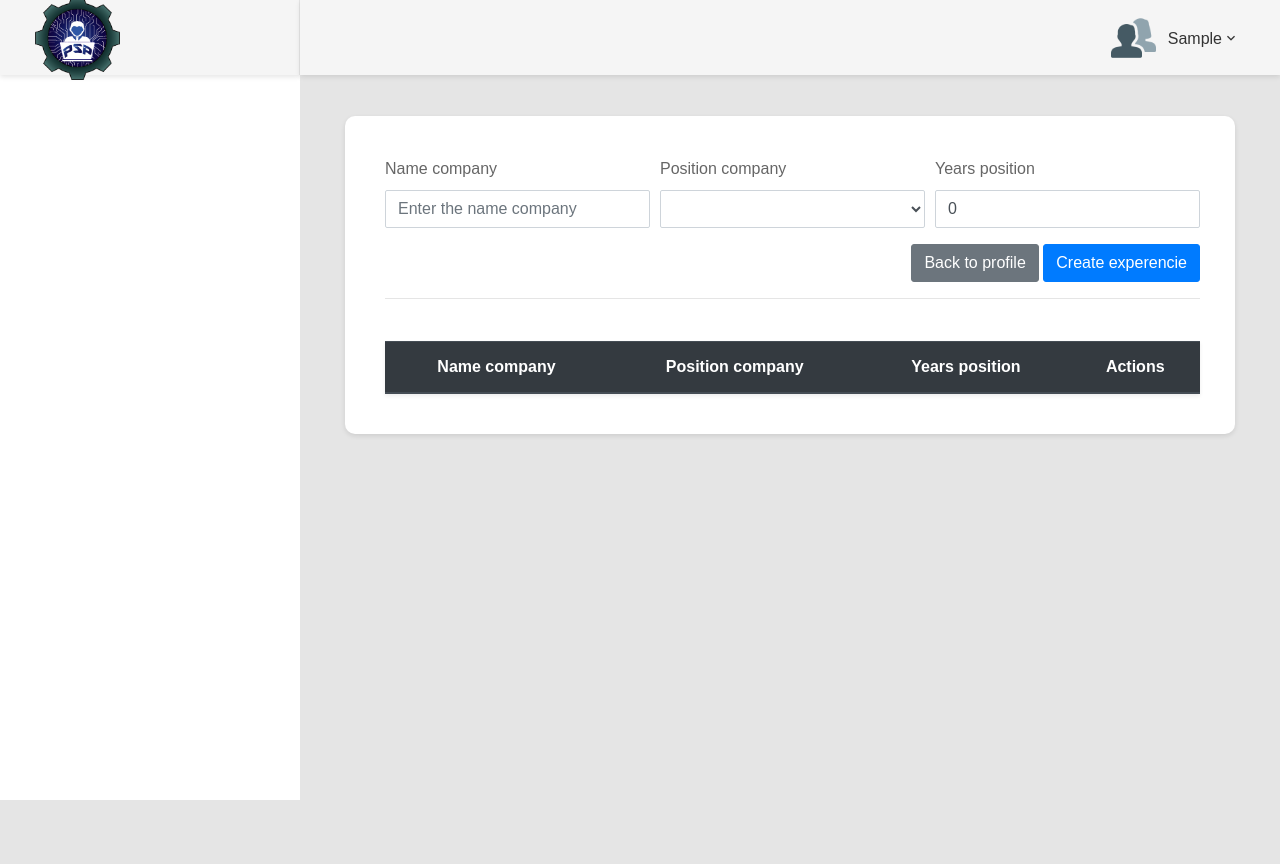
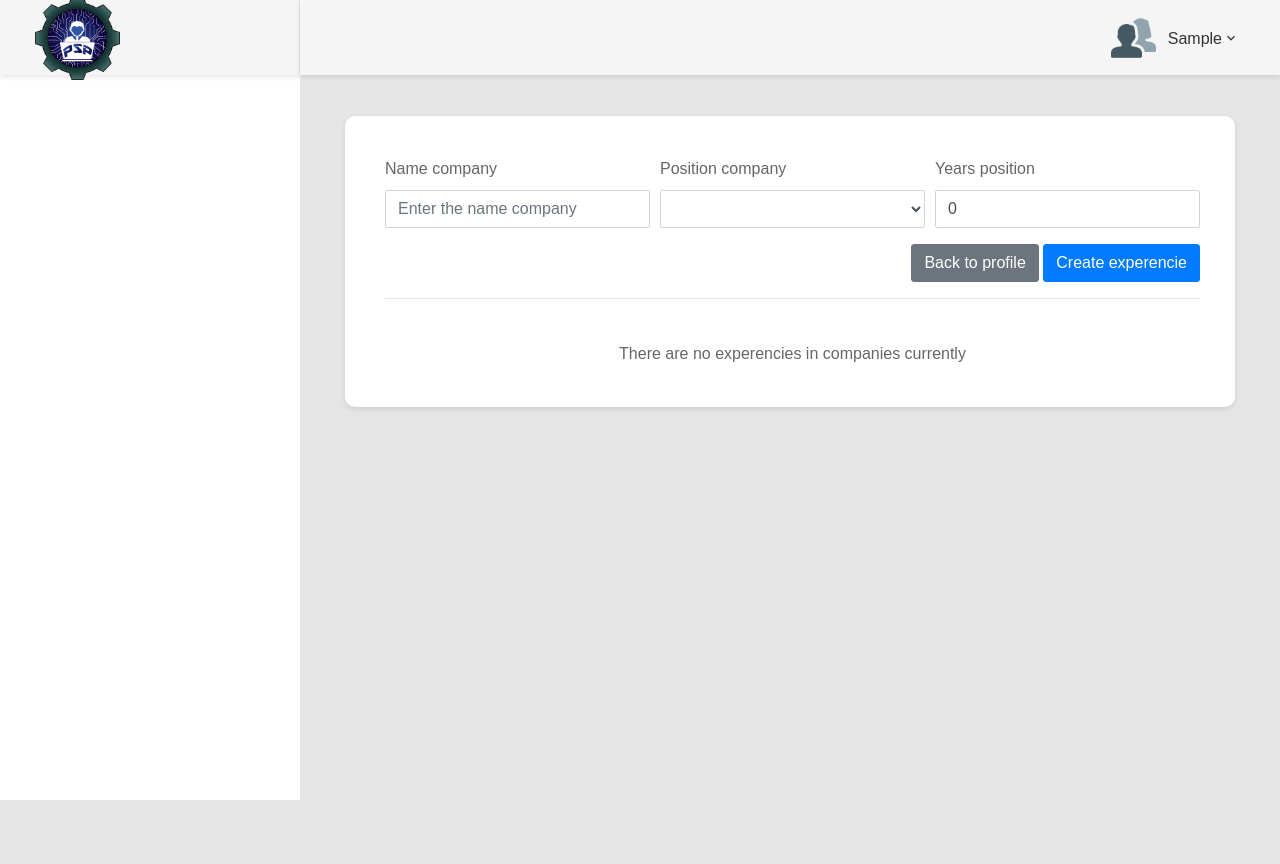
Before and after one commit to crisboleda/psp, a Django app: page /users/experencie-companies/ in a window 1280 px wide. Run offline with Django 3.2, Linux system fonts and the light colour scheme; the visitor is signed in with stand-in values (Sample User, id 1); lists and menus that the app fills with data are empty; some libraries are stand-ins or nearby versions.

Commit message:
Se modifican algunos templates (Validar si no existe una collection)

```diff
--- a/templates/pip/pip.html
+++ b/templates/pip/pip.html
@@ -34,9 +34,9 @@
                 <div class="tab-pane fade show active" id="pip_list" role="tabpanel" aria-labelledby="list-tab">
                     <div class="card">
 	                    <div class="card-body">
+                            {% if all_pip %}
                                 <div class ="table-responsive">
                                     <table class="table table-borderless table-striped table-hover shadow">
-
                                         <thead class="thead-dark">
                                             <tr>
                                                 <th scope="col">#</th>
@@ -67,6 +67,9 @@
                                         </tbody>
                                     </table>
                                 </div>
+                            {% else %}
+                                <p>{% trans "The program doesn't PIP currently" %}</p>
+                            {% endif %}
 	                    </div>
                     </div>
                 </div>
--- a/templates/projects/detail_project.html
+++ b/templates/projects/detail_project.html
@@ -13,8 +13,8 @@
             <div class="au-card">
                 <div class="row">
                     <div class="col">
+                        <span class="float-right border p-1 pl-2 pr-2 mb-2 font-weight-bold rounded-lg {% if project.status == 'En proceso' %}border-primary text-primary{% elif project.status == 'Cancelado' %}border-danger text-danger{% elif project.status == 'Pausado' %}border-warning text-warning{% else %}border-success text-success{% endif %}">{{ project.status }}</span>
                         <span class="float-left"><h3>{{ project.name }}</h3></span>
-                        <span class="float-right border p-1 pl-2 pr-2 font-weight-bold rounded-lg {% if project.status == 'En proceso' %}border-primary text-primary{% elif project.status == 'Cancelado' %}border-danger text-danger{% elif project.status == 'Pausado' %}border-warning text-warning{% else %}border-success text-success{% endif %}">{{ project.status }}</span>
                     </div>
                 </div>
                 <br/>
--- a/templates/test_report/reports.html
+++ b/templates/test_report/reports.html
@@ -35,6 +35,7 @@
                 <div class="tab-pane fade show active" id="Report_list" role="tabpanel" aria-labelledby="list-tab">
                     <div class="card">
 	                    <div class="card-body">
+                            {% if reports %}
                                 <div class ="table-responsive">
                                     <table class="table table-borderless table-striped shadow">
                                         <thead class="thead-dark">
@@ -51,7 +52,7 @@
                                             </tr>
                                         </thead>
                                         <tbody>
-                                        {% for report in  reports %}
+                                            {% for report in reports %}
                                                 <tr>
                                                     <td><b>{{ forloop.counter }}</b></td>
                                                     <td>{{ report.date|date }}</td>
@@ -71,6 +72,9 @@
                                         </tbody>
                                     </table>
                                 </div>
+                            {% else %}
+                                <p>{% trans "This program doesn't have test reports currently" %}</p>
+                            {% endif %}
 	                    </div>
                     </div>
                 </div>
--- a/templates/users/profile/edit_experencie_companies.html
+++ b/templates/users/profile/edit_experencie_companies.html
@@ -63,6 +63,7 @@
         </form>
         <hr/>
         <br/>
+        {% if experencie_companies %}
             <div class="table-responsive-md shadow-sm">
                 <table class="table table-striped text-center">
                     <thead class="thead-dark">
@@ -88,6 +89,11 @@
                     </tbody>
                 </table>
             </div>
+        {% else %}
+            <div class="text-center">
+                <p>{% trans "There are no experencies in companies currently" %}</p>
+            </div>
+        {% endif %}
     </div>
 {% endblock 'content' %}
 
```
Also changed, not shown: locale/es/LC_MESSAGES/django.po, media/users/profile/hhhjhj_VujOoSD.png (added), 2 other files. Lines whose indentation alone changed are shown as unchanged.
